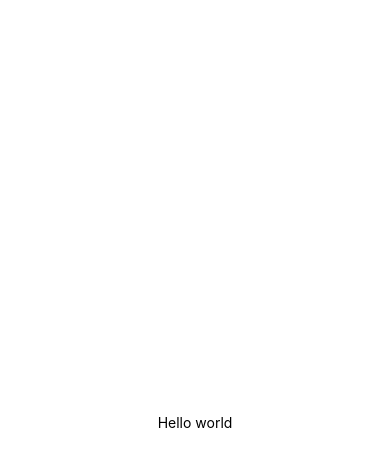
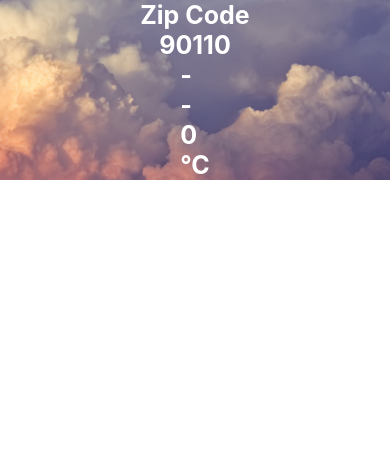
Before and after one commit to attanonch/lab-react-native, a React Native app: screen / in a window 390 px wide. Shown: the top 466 px of the page. Built offline with nearby package versions, Linux system fonts and the light colour scheme.

Commit message:
section4

```diff
--- a/App.js
+++ b/App.js
@@ -1,13 +1,14 @@
+import React from 'react';
 import { StatusBar } from 'expo-status-bar';
-import { StyleSheet, Text, View } from 'react-native';
+import { StyleSheet, View } from 'react-native';
+import Weather from './components/Weather';
+import Constants from 'expo-constants';
+
 
 export default function App() {
-  const doIt = () => {
-    console.log("Hello from console")
-  }
   return (
     <View style={styles.container}>
-      <Text onPress={doIt}>Hello world</Text>
+      <Weather zipCode="90110"/>
       <StatusBar style="auto" />
     </View>
   );
@@ -15,9 +16,6 @@ export default function App() {
 
 const styles = StyleSheet.create({
   container: {
-    flex: 1,
-    backgroundColor: '#fff',
-    alignItems: 'center',
-    justifyContent: 'center',
+    paddingTop : Constants.statusBarHeight
   },
 });
--- /dev/null
+++ b/components/Forecast.js
@@ -0,0 +1,22 @@
+import React from "react";
+import { View, Text, StyleSheet } from "react-native";
+
+export default function Forecast(props){
+    return (
+        <View>
+            <Text style={styles.textwhite}>{props.main}</Text>
+            <Text style={styles.textwhite}>{props.descrtion}</Text>
+            <Text style={styles.textwhite}>{props.temp}</Text>
+            <Text style={styles.textwhite}>°C</Text>
+
+        </View>
+    )
+}
+
+const styles = StyleSheet.create({
+    textwhite: {
+      color: 'white',
+      fontWeight: 'bold',
+      fontSize: 25,
+    },
+  });
--- /dev/null
+++ b/components/Weather.js
@@ -0,0 +1,33 @@
+import React, { useState } from "react";
+import { Text, ImageBackground, StyleSheet} from "react-native";
+import Forecast from "./Forecast";
+
+export default function Weather(props){
+    const[forecastInfo, setForecastInfo]= useState({
+        main: '-',
+        descrtion: '-',
+        temp: 0
+    })
+
+    return (
+        <ImageBackground source={require('../bg.jpg')} style={styles.backdrop}>
+        <Text style={styles.textwhite}>Zip Code</Text>
+        <Text style={styles.textwhite}>{props.zipCode}</Text>
+        <Forecast {...forecastInfo}/>
+        </ImageBackground>
+
+    )
+}
+const styles = StyleSheet.create({
+    backdrop: {
+        alignItems: 'center',
+        width: '100%',
+        height: '100%'
+    },
+    textwhite: {
+        color: 'white',
+        fontWeight: 'bold',
+        fontSize: 25,
+      },
+
+   });
```
Also changed, not shown: bg.jpg (added).
